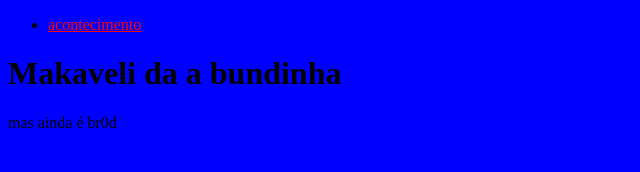
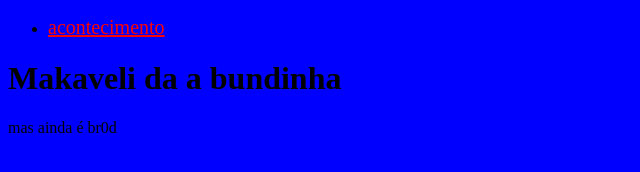
Before and after one commit to makaveliKDC/o_Curso, a plain HTML site: page Teste/index.html in a window 1280 px wide. Shown: the whole page, without its empty margins (0-640 px from the left). Drawn offline with Linux system fonts and the light colour scheme.

Commit message:
att da att

```diff
--- a/Teste/index.css
+++ b/Teste/index.css
@@ -4,5 +4,5 @@ body{
 li a{
   color: red;
   font-style: none;
-  font-style: 20PX;
+  font-size: 20PX;
 }
```
